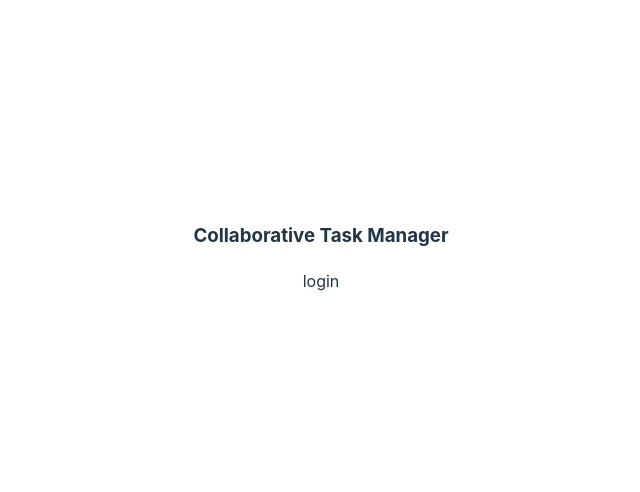
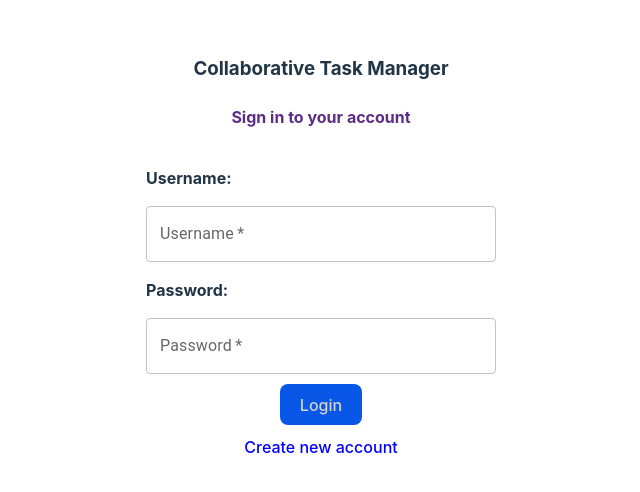
Before and after one commit to pujaKundu/collaborative-task--management, a React (Vite) app: page / in a window 1280 px wide. Shown: the part 152-644 px from the top of the page, without its empty margins (319-959 px from the left). Built offline with nearby package versions, Linux system fonts and the light colour scheme.

Commit message:
login and logout

```diff
--- a/src/App.css
+++ b/src/App.css
@@ -6,6 +6,10 @@
 }
 
 /* common styles */
+
+h4{
+  color: rgb(92, 46, 134);
+}
 
 .label-text {
   font-weight: bold;
@@ -33,3 +37,8 @@
   color: white;
   margin-top: 10px;
 }
+
+.link-text{
+  margin-top: 10px;
+  color: blue;
+}
--- a/src/App.jsx
+++ b/src/App.jsx
@@ -7,7 +7,7 @@ import {
   registerUser,
 } from "./utils/userAuthenticationUtils";
 
-import { UserLogin, UserRegistration } from "./components/index";
+import { Homepage, UserLogin, UserRegistration } from "./components/index";
 
 function App() {
   const [users, setUsers] = useState([]);
@@ -52,10 +52,14 @@ function App() {
             />
           </Routes>
         ) : (
-          <>
-            {/* <UserProfile user={currentUser} />
-          <button onClick={handleLogoutUser}>Logout</button> */}
-          </>
+          <Routes>
+            <Route
+              path="/homepage"
+              element={<Homepage handleLogoutUser={handleLogoutUser} />}
+            />
+
+
+          </Routes>
         )}
       </Router>
     </div>
--- a/src/components/Authentication/Login/UserLogin.jsx
+++ b/src/components/Authentication/Login/UserLogin.jsx
@@ -1,11 +1,73 @@
-import React from 'react';
+import { TextField } from "@mui/material";
+import { useState } from "react";
+import { useNavigate } from "react-router-dom";
+import { Link } from "react-router-dom";
 
-const UserLogin = () => {
-    return (
-        <div>
-            login
-        </div>
-    );
+const UserLogin = ({ loginUser }) => {
+  const navigate = useNavigate();
+  const [credentials, setCredentials] = useState({
+    username: "",
+    password: "",
+  });
+
+  const handleInputChange = (e) => {
+    const { name, value } = e.target;
+    setCredentials({
+      ...credentials,
+      [name]: value,
+    });
+  };
+
+  const handleSubmit = (e) => {
+    e.preventDefault();
+    loginUser(credentials);
+    setCredentials({
+      username: "",
+      password: "",
+    });
+    //   redirect to homepage
+    navigate("/homepage");
+  };
+
+  return (
+    <div>
+      <h4>Sign in to your account</h4>
+      <form onSubmit={handleSubmit} className="form">
+        <label>
+          <p className="label-text">Username:</p>
+          <TextField
+            required
+            id="outlined-required"
+            label="Username"
+            type="text"
+            name="username"
+            className="form-input"
+            value={credentials.username}
+            onChange={handleInputChange}
+          />
+        </label>
+        <label>
+          <p className="label-text">Password:</p>
+          <TextField
+            id="outlined-read-only-input"
+            label="Password"
+            type="password"
+            name="password"
+            className="form-input"
+            value={credentials.password}
+            onChange={handleInputChange}
+            required
+          />
+        </label>
+        <button type="submit" className="form-btn">
+          Login
+        </button>
+        <Link to="/register" className="link-text">
+          Create new account
+        </Link>
+      </form>
+    </div>
+  );
 };
 
 export default UserLogin;
--- a/src/components/Authentication/Registration/UserRegistration.jsx
+++ b/src/components/Authentication/Registration/UserRegistration.jsx
@@ -1,8 +1,11 @@
 import { Box, TextField } from "@mui/material";
 import { useState } from "react";
+import { useNavigate } from "react-router-dom";
 import "../../../App.css";
 
 const UserRegistration = ({ registerUser }) => {
+  const navigate = useNavigate();
+
   const [user, setUser] = useState({
     username: "",
     password: "",
@@ -27,6 +30,9 @@ const UserRegistration = ({ registerUser }) => {
       profilePicture: "",
       bio: "",
     });
+    alert("Account created successfully");
+    //   redirect to login page
+    navigate("/");
   };
 
   return (
--- /dev/null
+++ b/src/components/Homepage/Homepage.jsx
@@ -0,0 +1,166 @@
+import { useState } from "react";
+import {
+  AppBar,
+  Box,
+  Button,
+  CssBaseline,
+  Divider,
+  Drawer,
+  IconButton,
+  List,
+  ListItem,
+  Toolbar,
+  Typography,
+} from "@mui/material";
+import LoyaltyIcon from "@mui/icons-material/Loyalty";
+import ShoppingCartIcon from "@mui/icons-material/ShoppingCart";
+import SettingsApplicationsIcon from "@mui/icons-material/SettingsApplications";
+import LibraryAddCheckIcon from "@mui/icons-material/LibraryAddCheck";
+import DashboardIcon from "@mui/icons-material/Dashboard";
+import MenuIcon from "@mui/icons-material/Menu";
+import { Link, useNavigate } from "react-router-dom";
+import LogoutIcon from "@mui/icons-material/Logout";
+
+const drawerWidth = 240;
+
+// New Configuration Component
+const ConfigurationComponent = () => {
+  return (
+    <Box>
+      {/* Place your configuration content here */}
+      <Typography variant="h4">Configuration Component</Typography>
+    </Box>
+  );
+};
+
+const Homepage = (props) => {
+  const { window, handleLogoutUser } = props;
+  const navigate = useNavigate();
+
+  const [mobileOpen, setMobileOpen] = useState(false);
+
+  const handleDrawerToggle = () => {
+    setMobileOpen(!mobileOpen);
+  };
+
+  const logout = () => {
+    handleLogoutUser();
+    // localStorage.clear();
+    navigate("/");
+  };
+
+  const drawer = (
+    <div style={{ width: "200px" }}>
+      <Toolbar />
+      <Divider />
+      <List>
+        <List>
+          {/* <ListItem>
+            <Link to="/homepage">
+              <Button
+                color="inherit"
+                style={{ textDecoration: "none", color: "#3B185F" }}
+              >
+                <DashboardIcon sx={{ marginRight: "5px" }} />
+                Dashboard
+              </Button>
+            </Link>
+          </ListItem> */}
+
+          <ListItem>
+            <Button
+              onClick={logout}
+              style={{
+                backgroundColor: "#d65046",
+                color: "#fff",
+                marginTop: "32vh",
+              }}
+            >
+              <LogoutIcon />
+              Logout
+            </Button>
+          </ListItem>
+        </List>
+      </List>
+    </div>
+  );
+
+  const container =
+    window !== undefined ? () => window().document.body : undefined;
+
+  return (
+    <Box sx={{ display: "flex" }}>
+      <CssBaseline />
+      <AppBar
+        style={{ backgroundColor: "#0c55c9" }}
+        position="fixed"
+        sx={{
+          width: { sm: `calc(100% - ${drawerWidth}px)` },
+          ml: { sm: `${drawerWidth}px` },
+        }}
+      >
+        <Toolbar>
+          <IconButton
+            color="inherit"
+            aria-label="open drawer"
+            edge="start"
+            onClick={handleDrawerToggle}
+            sx={{ mr: 2, display: { sm: "none" } }}
+          >
+            <MenuIcon />
+          </IconButton>
+        </Toolbar>
+      </AppBar>
+      <Box
+        component="nav"
+        sx={{ width: { sm: drawerWidth }, flexShrink: { sm: 0 } }}
+        aria-label="mailbox folders"
+      >
+        {/* The implementation can be swapped with js to avoid SEO duplication of links. */}
+        <Drawer
+          container={container}
+          variant="temporary"
+          open={mobileOpen}
+          onClose={handleDrawerToggle}
+          ModalProps={{
+            keepMounted: true, // Better open performance on mobile.
+          }}
+          sx={{
+            display: { xs: "block", sm: "none" },
+            "& .MuiDrawer-paper": {
+              boxSizing: "border-box",
+              width: drawerWidth,
+            },
+          }}
+        >
+          {drawer}
+        </Drawer>
+        <Drawer
+          variant="permanent"
+          sx={{
+            display: { xs: "none", sm: "block" },
+            "& .MuiDrawer-paper": {
+              boxSizing: "border-box",
+              width: drawerWidth,
+            },
+          }}
+          open
+        >
+          {drawer}
+        </Drawer>
+      </Box>
+      <Box
+        component="main"
+        sx={{
+          flexGrow: 1,
+          p: 3,
+          width: { sm: `calc(100% - ${drawerWidth}px)` },
+        }}
+      >
+        <Toolbar />
+      </Box>
+    </Box>
+  );
+};
+
+export default Homepage;
--- a/src/components/index.js
+++ b/src/components/index.js
@@ -1,2 +1,3 @@
 export { default as UserLogin } from "../components/Authentication/Login/UserLogin";
 export { default as UserRegistration } from "../components/Authentication/Registration/UserRegistration";
+export { default as Homepage } from "../components/Homepage/Homepage";
```
Also changed, not shown: src/components/Authentication/Registration/userRegistrationUtils.js (deleted, +0 -37 lines).
